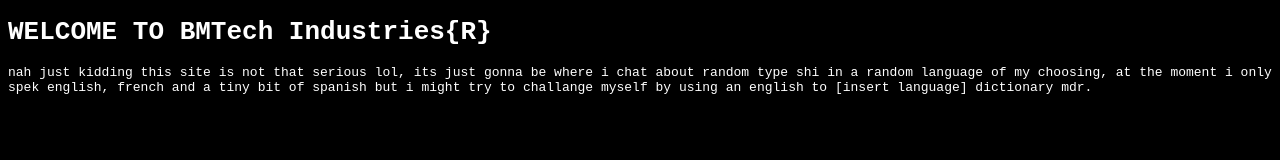
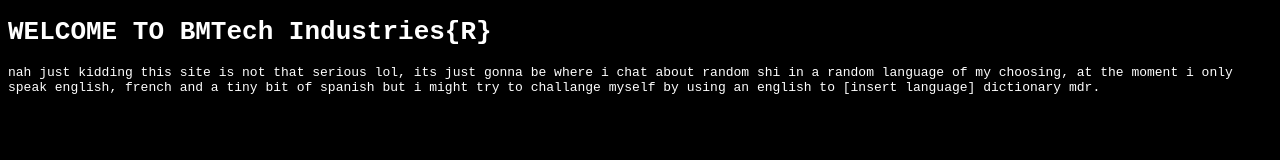
Before and after one commit to basti12302/BMtech-industries, a plain HTML site: page index.html in a window 1280 px wide. Drawn offline with Linux system fonts and the light colour scheme.

Commit message:
Fix spelling errors in index.html
Corrected spelling errors in the paragraph text.

```diff
--- a/index.html
+++ b/index.html
@@ -18,7 +18,11 @@
 
   <div id = "header">
     <h1>WELCOME TO BMTech Industries{R} </h1>
-    <p>nah just kidding this site is not that serious lol, its just gonna be where i chat about random type shi in a random language of my choosing, at the moment i only spek english, french and a tiny bit of spanish but i might try to challange myself by using an english to [insert language] dictionary mdr.</p>
+    <p>nah just kidding this site is not that serious lol, its just gonna be where i chat about random shi in a random language of my choosing, at the moment i only speak english, french and a tiny bit of spanish but i might try to challange myself by using an english to [insert language] dictionary mdr.</p>
+  </div>
+
+
+
 </body>
 
 </body>
```
